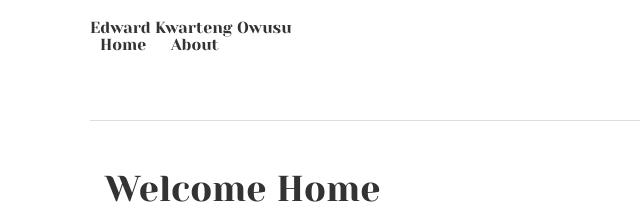
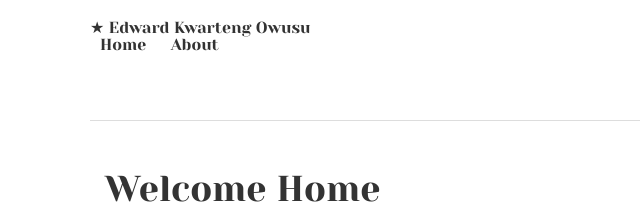
Before and after one commit to Eddykwartofficial/alx_html_css, a plain HTML site: page css_basic/index.html in a window 1280 px wide. Shown: the top 224 px of the page, 0-640 px from the left. Drawn offline with Linux system fonts and the light colour scheme.

Commit message:
Update index.html

```diff
--- a/css_basic/index.html
+++ b/css_basic/index.html
@@ -11,6 +11,7 @@
 
 
   <header>
+    <span class="logo">&#9733;</span>
       <hi>Edward Kwarteng Owusu</hi>
       <nav>
         <ul>
```
